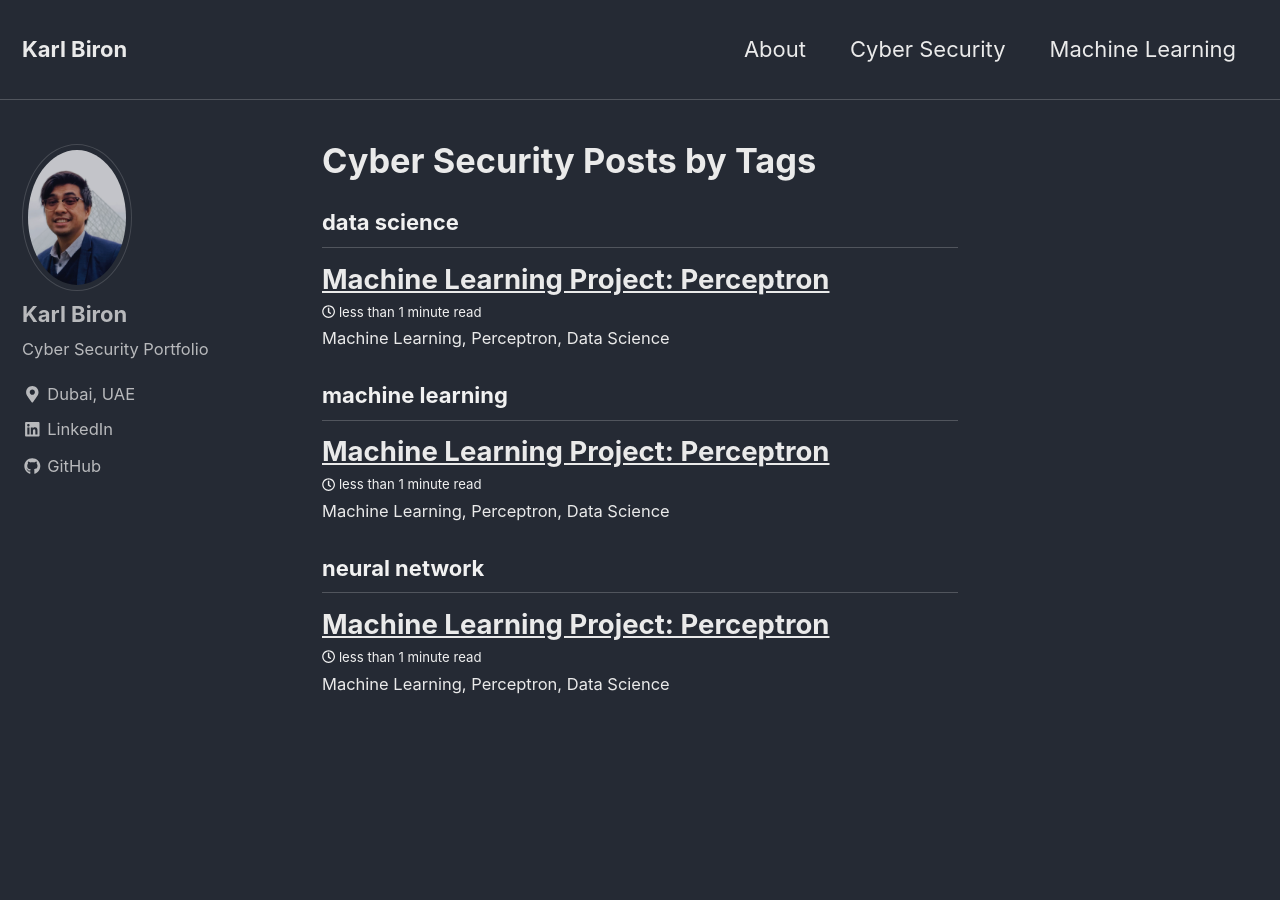
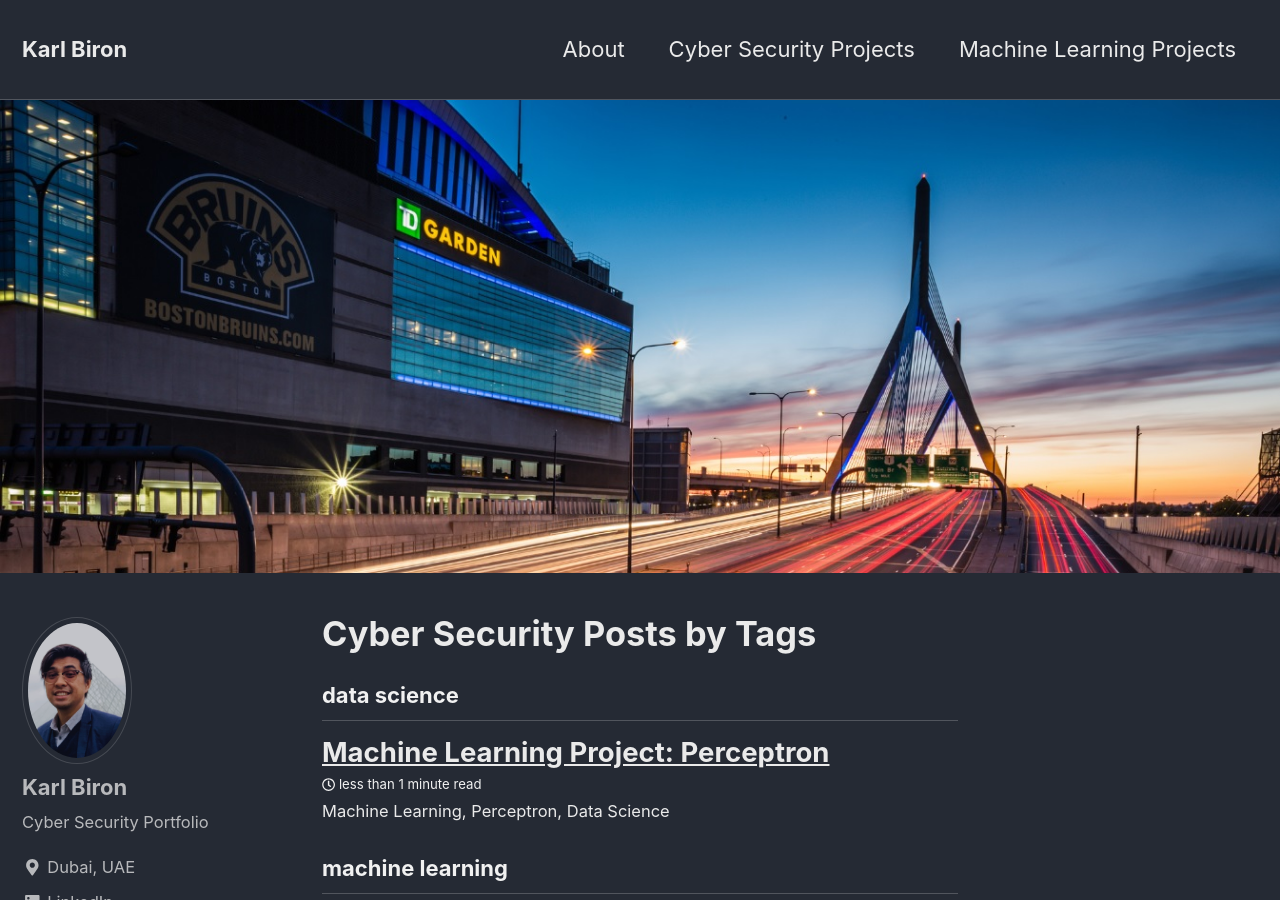
Before and after one commit to KarlBiron/KarlBiron.github.io, a Jekyll site: the page built from _pages/cybersecurity.md, in a window 1280 px wide and 900 px high. Built offline with Jekyll 4.4.1, drawn with Linux system fonts in a browser that asks for light colours; nearby versions of some CDN libraries.

Commit message:
Push by Git

```diff
--- a/_data/navigation.yml
+++ b/_data/navigation.yml
@@ -2,9 +2,9 @@
 main:
   - title: "About"
     url: /about/
-  - title: "Cyber Security"
+  - title: "Cyber Security Projects"
     url: /cyber-security/
-  - title: "Machine Learning"
+  - title: "Machine Learning Projects"
     url: /machine-learning/
   # - title: "About"
   #   url: https://mmistakes.github.io/minimal-mistakes/about/
--- a/_pages/cybersecurity.md
+++ b/_pages/cybersecurity.md
@@ -4,7 +4,8 @@ permalink: /cyber-security/
 title: "Cyber Security Posts by Tags"
 author_profile: structured
 header:
-  images: "/images/wallhaven-r22xrq.jpg"
+  #images: "/images/wallhaven-r22xrq.jpg"
+  image: "/images/zakim.jpg"
 ---
 
 {% include base_path %}
```
